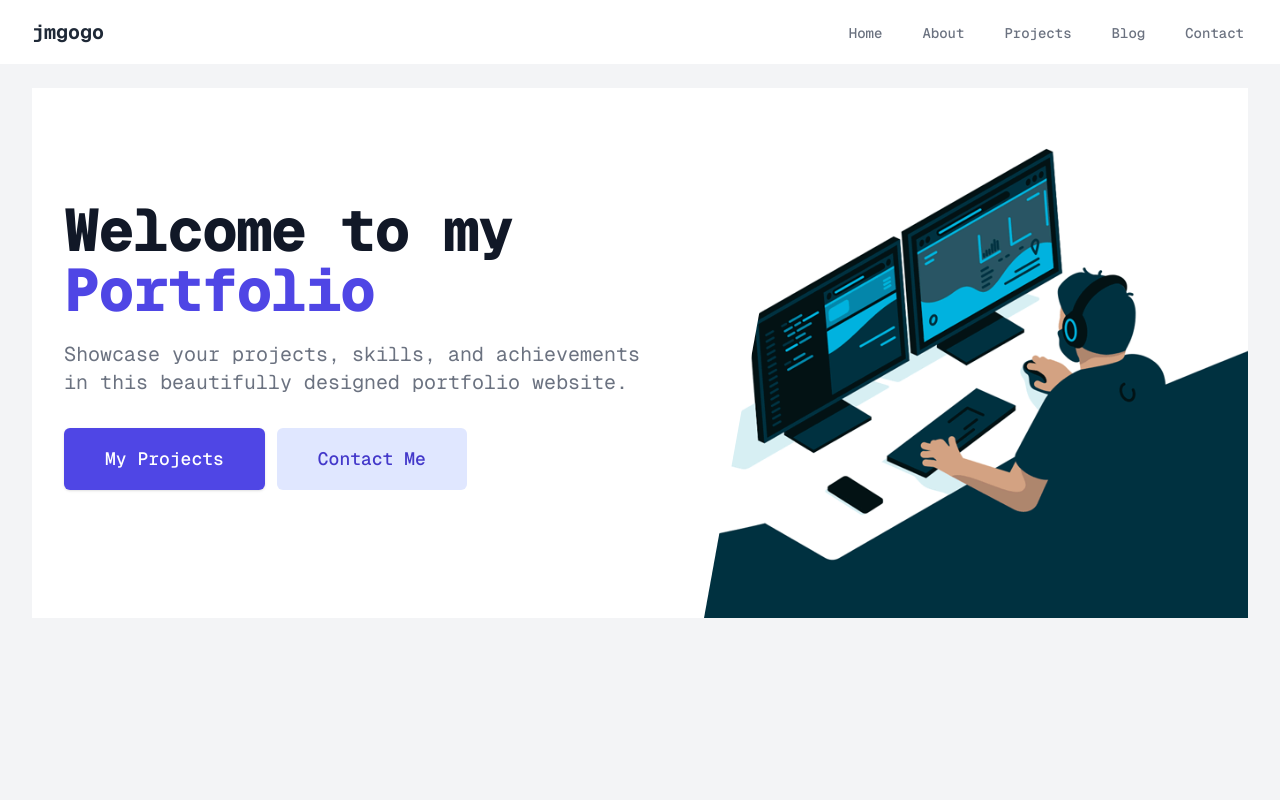
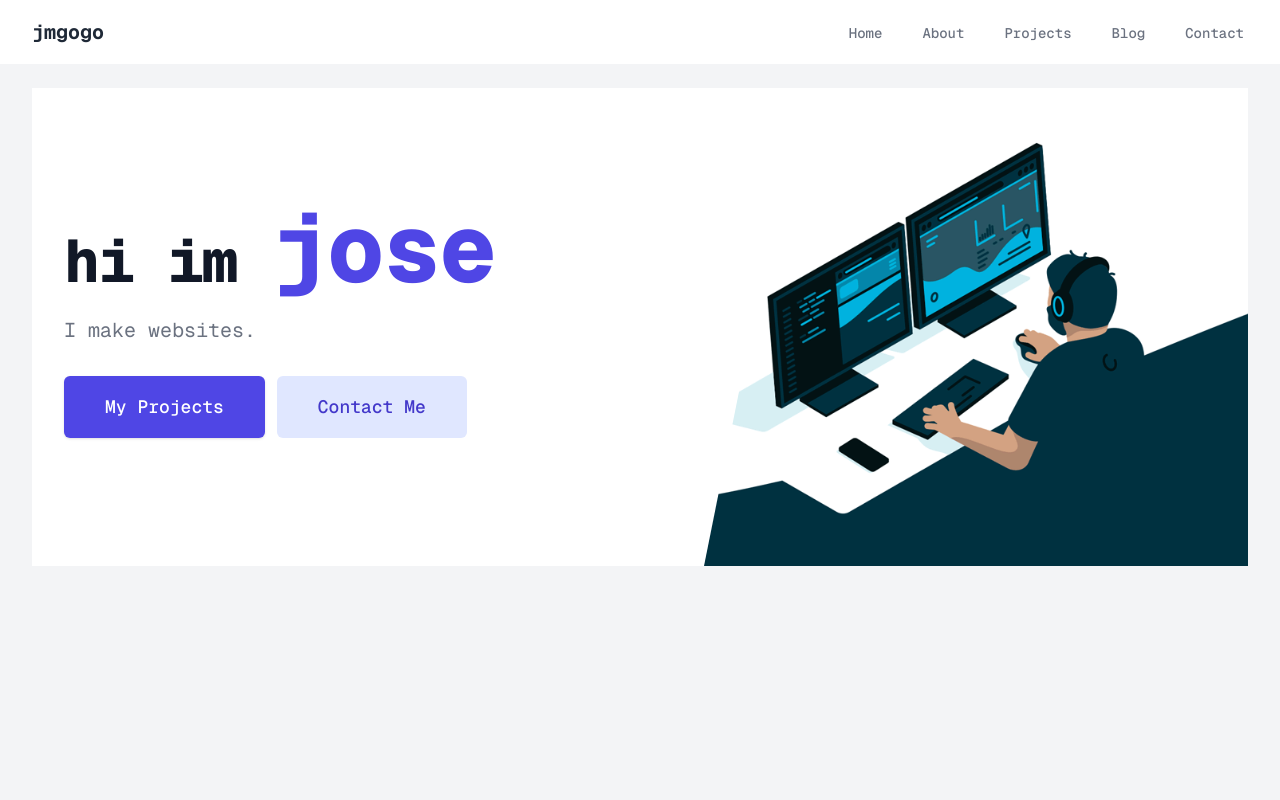
Before and after one commit to jmgogo/jmgogo.github.io, a Next.js app in the folder mysite/: page / in a window 1280 px wide. Shown: the top 800 px of the page. Built offline with nearby package versions, Linux system fonts and the light colour scheme.

Commit message:
hero update for name and description pending...

```diff
--- a/mysite/components/hero.tsx
+++ b/mysite/components/hero.tsx
@@ -19,14 +19,13 @@ export default function Hero() {
           <div className="pt-10 mx-auto max-w-7xl px-4 sm:pt-12 sm:px-6 md:pt-16 lg:pt-20 lg:px-8 xl:pt-28">
             <div className="sm:text-center lg:text-left">
               <h1 className="text-4xl tracking-tight font-extrabold text-gray-900 sm:text-5xl md:text-6xl">
-                <span className="block xl:inline">Welcome to my</span>{" "}
-                <span className="block text-indigo-600 xl:inline">
-                  Portfolio
+                <span className="block xl:inline ">hi im</span>{" "}
+                <span className="block text-8xl text-indigo-600 xl:inline">
+                  jose
                 </span>
               </h1>
               <p className="mt-3 text-base text-gray-500 sm:mt-5 sm:text-lg sm:max-w-xl sm:mx-auto md:mt-5 md:text-xl lg:mx-0">
-                Showcase your projects, skills, and achievements in this
-                beautifully designed portfolio website.
+                I make websites.
               </p>
               <div className="mt-5 sm:mt-8 sm:flex sm:justify-center lg:justify-start">
                 <div className="rounded-md shadow">
```
